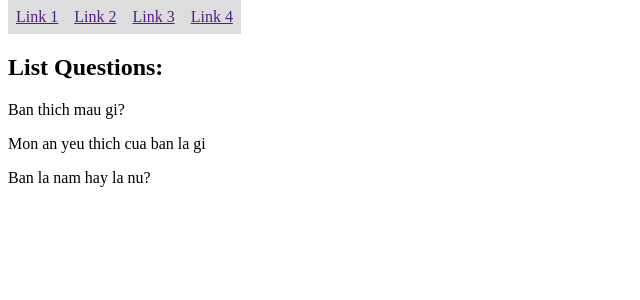
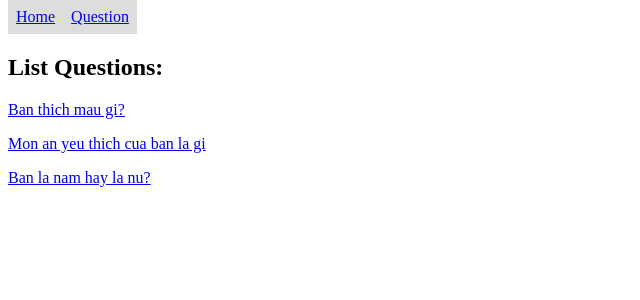
Before and after one commit to lamhuynhb779/learn-django, a Django app: page /polls/questions in a window 1280 px wide. Shown: the part 148-448 px from the top of the page, without its empty margins (0-640 px from the left). Run offline with Django 3.2, Linux system fonts and the light colour scheme; data comes from the database, SQL or seed files in the repository; both versions use the stored data as it was after the commit.

Commit message:
feature: show answer, back to questions page, submit save, show vote by question

```diff
--- a/mysite/polls/templates/polls/base.html
+++ b/mysite/polls/templates/polls/base.html
@@ -33,10 +33,8 @@
     </div>
     <div class="menu">
         <ul>
-            <li><a href="">Link 1</a></li>
-            <li><a href="">Link 2</a></li>
-            <li><a href="">Link 3</a></li>
-            <li><a href="">Link 4</a></li>
+            <li><a href="{% url 'index' %}">Home</a></li>
+            <li><a href="{% url 'questions' %}">Question</a></li>
         </ul>
     </div>
     <div class="content">
--- a/mysite/polls/templates/polls/question_list.html
+++ b/mysite/polls/templates/polls/question_list.html
@@ -4,7 +4,7 @@
     <h2>List Questions:</h2>
     {% if questions %}
         {% for q in questions %}
-            <p>{{q.question_text}}</p>
+            <p><a href="{% url 'answer_question' q.id %}">{{q.question_text}}</a></p>
         {% endfor %}
     {% else %}
         <h3 style="color:red;">No data</h3>
--- a/mysite/polls/urls.py
+++ b/mysite/polls/urls.py
@@ -4,4 +4,7 @@ from . import views
 urlpatterns = [
     path('', views.index, name="index"),
     path('questions', views.showQuestions, name="questions"),
+    path('questions/<int:question_id>', views.answerForQuestion, name="answer_question"),
+    path('questions/save', views.saveAnswer, name="save_answer"),
+    path('choices/<int:question_id>', views.showChoices, name="choices"),
 ]
--- a/mysite/polls/views.py
+++ b/mysite/polls/views.py
@@ -13,7 +13,57 @@ def index(req):
 
 
 def showQuestions(req):
-    # questions = Question.objects.all()
+    # Get all
     questions = Question.objects.all()
+
+    # Get by condition
+    # Example:
+    # get_object_or_404(Question, question_text='Ban thich an gi?', pk = 5)
+    # question = get_object_or_404(Question, pk=1)
+    # questions = list()
+    # questions.append(question)
+
     data_questions = {"questions": questions}
     return render(req, "polls/question_list.html", data_questions)
+
+
+def answerForQuestion(req, question_id):
+    question = Question.objects.get(pk=question_id)
+    choice_list = question.choice_set.all()
+    # If use choice_set in template, no need () -> syntax: question.choice_set.all
+    return render(req, "polls/answer_question.html", {"question": question, "choices": choice_list})
+
+
+def saveAnswer(request):
+    question = None
+    choice_list = list()
+    try:
+        # Get data to display
+        question_id = request.POST["question_input"]
+        question = get_object_or_404(Question, pk=question_id)
+        choice_list = question.choice_set.all()
+
+        # Get choice and save
+        choice_id = request.POST["choice_input"]
+        choice = get_object_or_404(Choice, pk=choice_id)
+
+        choice.vote += 1  # increase vote
+        choice.save()
+
+        return render(request, "polls/choices.html", {
+            "question": question
+            , "choices": choice_list
+        })
+
+    except Exception as e:
+        print(HttpResponse("System have problem: " + str(e)))
+        return render(request, "polls/answer_question.html", {
+            "question": question
+            , "choices": choice_list
+        })
+
+
+def showChoices(request, question_id):
+    question = Question.objects.get(pk=question_id)
+    choice_list = question.choice_set.all()
+    return render(request, "polls/choices.html", {"question": question, "choices": choice_list})
```
Also changed, not shown: command_model.txt (+7 -0 lines), mysite/polls/templates/polls/answer_question.html (added, +23 -0 lines), mysite/polls/templates/polls/choices.html (added, +18 -0 lines), mysite/db.sqlite3.
